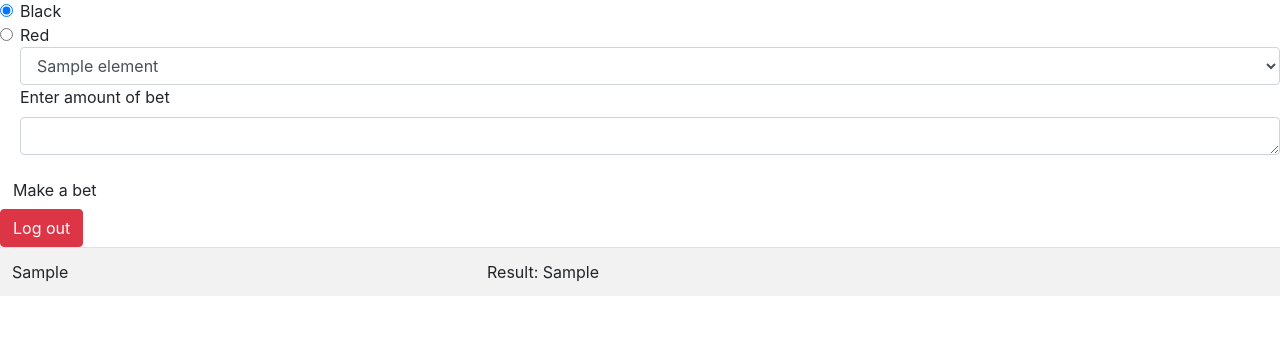
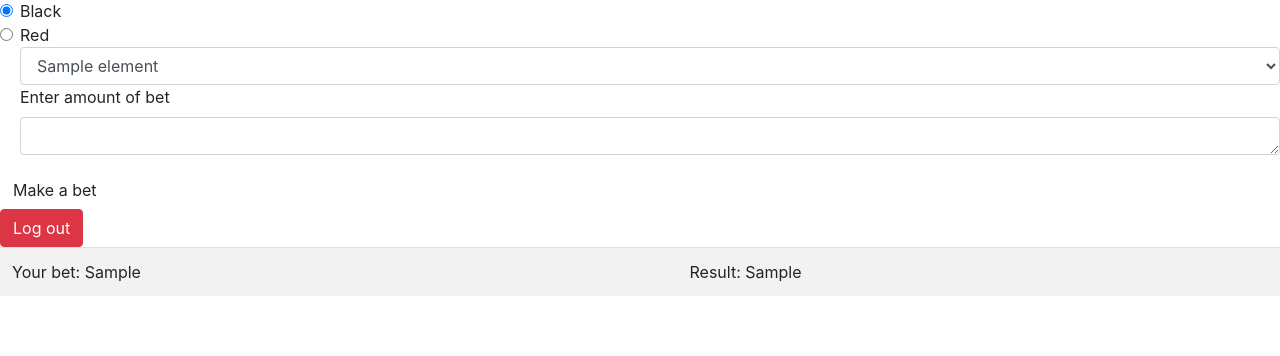
Before and after one commit to vovapasko/roulette_service_flask, a Flask app: template root/templates/play.html in a window 1280 px wide. Shown: the part 121-477 px from the top of the page. Run offline with Flask 2, Linux system fonts and the light colour scheme; the template is opened without the code that fills it: most values are stand-ins (such as "Sample title", 1, 10 or a date in 2020).

Commit message:
Finished bet generation and displaying it to user

```diff
--- a/root/app.py
+++ b/root/app.py
@@ -52,7 +52,6 @@ def login():
     return render_template('login.html', error=error)
 
 
-
 @app.route('/home', methods=['GET', 'POST'])
 def home():
     lst = tools.generate_list()
@@ -70,8 +69,8 @@ def home():
             color = request.form['exampleRadios']
             number = request.form['bet_number']
             player_bet = format_player_bet(player_bet_money, color, number)
-
-            return render_template('play.html', lst=lst, player=player, bet_result=bet_result, player_bet=player_bet)
+            return render_template('play.html', lst=lst, player=player, bet_result=str(bet_result),
+                                   player_bet=str(player_bet))
         else:
             error = 'Wrong number! Bet must be number less than ' + str(balance)
             return render_template('play.html', lst=lst, player=player, error=error)
--- a/root/templates/play.html
+++ b/root/templates/play.html
@@ -43,7 +43,7 @@
 <table class="table table-striped">
     <tbody>
     <tr>
-        <td>{{player_bet}}</td>
+        <td>Your bet: {{player_bet}}</td>
         <td>Result: {{bet_result}}</td>
     </tr>
     </tbody>
--- a/root/tools.py
+++ b/root/tools.py
@@ -19,7 +19,9 @@ def correct_bet(player_bet, balance):
 
 
 def format_player_bet(money, color, number):
-    return "player bet"
+    if int(number) == 0:
+        return {'money': money, 'number': number}
+    return {'money': money, 'color': color, 'number': number}
 
 
 def generate_bet():
```
